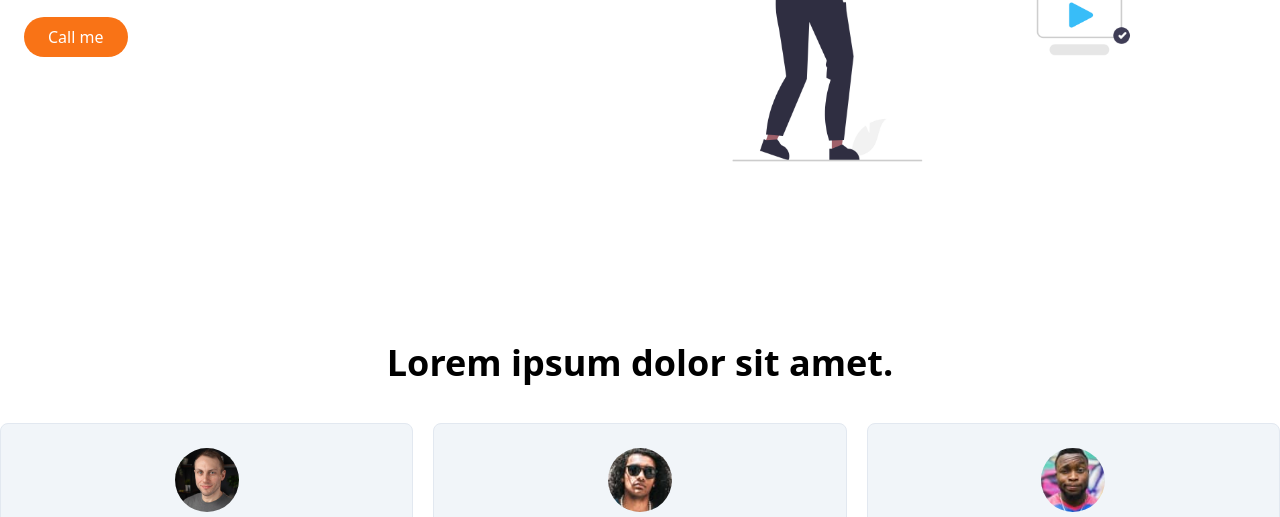
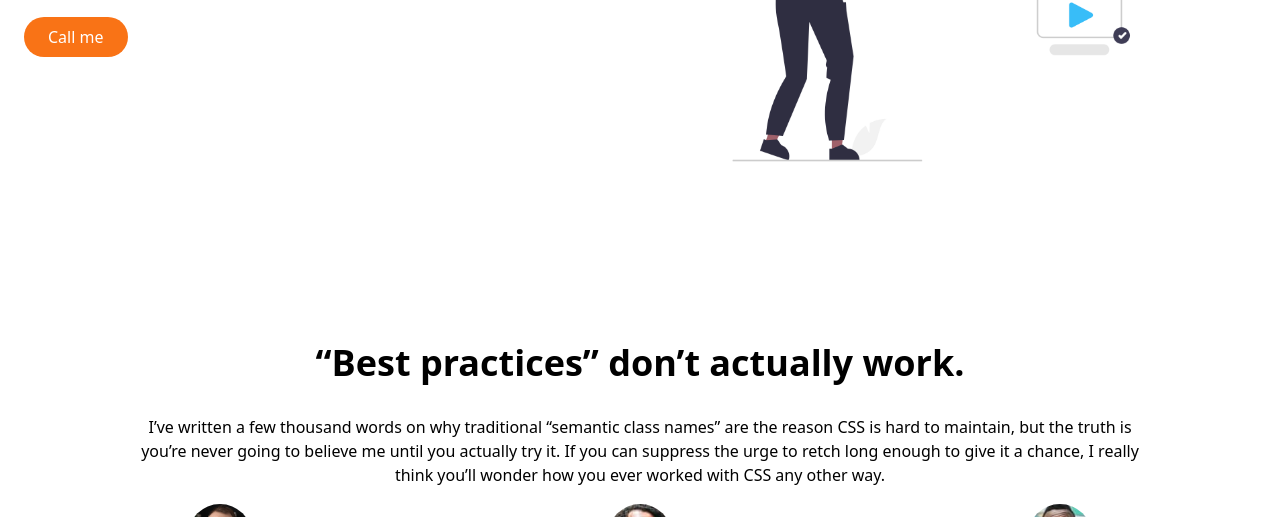
Before and after one commit to mohamadanasfattoum/tailwindcss-2024, a website: page index.html in a window 1280 px wide. Shown: the part 413-930 px from the top of the page. Drawn offline with Linux system fonts and the light colour scheme.

Commit message:
add p & hedaer in auther section

```diff
--- a/index.html
+++ b/index.html
@@ -41,24 +41,28 @@
     </section>
 
     <section id="auther">
-        <div class="container mx-auto my-32  text-center">
-            <h1 class="font-bold text-4xl">Lorem ipsum dolor sit amet.</h1>
+        <div class="container mx-auto my-32 px-5  text-center">
+            <h1 class="font-bold text-4xl">“Best practices” don’t actually work.</h1>
+
+            <p class="mt-8 max-w-5xl mx-auto">
+                I’ve written a few thousand words on why traditional “semantic class names” are the reason CSS is hard to maintain, but the truth is you’re never going to believe me until you actually try it. If you can suppress the urge to retch long enough to give it a chance, I really think you’ll wonder how you ever worked with CSS any other way.
+            </p>
 
             <div class="mt-10 flex flex-col space-x-0 space-y-5  md:flex-row md:space-x-5 md:space-y-0">
                 <div class="md:w-1/3 flex flex-col space-y-2 p-6 items-center rounded-lg border border-slate-200  bg-slate-100">
-                    <img src="./dist/images/adam.jpg" alt="Adam" class="rounded-full w-16" >
+                    <img src="./dist/images/adam.jpg" alt="Adam" class="rounded-full w-16 -mt-12" >
                     <h5 class="font-bold text-lg text-slate-900">Adam</h5>
                     <p class="leading-5 text-sm text-slate-700">Lorem ipsum dolor sit amet consectetur adipisicing elit. Id molestiae soluta recusandae ratione expedita non distinctio rem excepturi culpa illo.</p>
                 </div>
 
                 <div class="md:w-1/3 flex flex-col space-y-2 p-6 items-center rounded-lg border border-slate-200  bg-slate-100">
-                    <img src="./dist/images/leao.jpg" alt="Adam" class="rounded-full w-16" >
+                    <img src="./dist/images/leao.jpg" alt="Adam" class="rounded-full w-16 -mt-12" >
                     <h5 class="font-bold text-lg text-slate-900">Leao</h5>
                     <p class="leading-5 text-sm text-slate-700">Lorem ipsum dolor sit amet consectetur adipisicing elit. Id molestiae soluta recusandae ratione expedita non distinctio rem excepturi culpa illo.</p>
                 </div>
 
                 <div class="md:w-1/3 flex flex-col space-y-2 p-6 items-center rounded-lg border border-slate-200  bg-slate-100">
-                    <img src="./dist/images/masi.jpg" alt="Masi" class="rounded-full w-16" >
+                    <img src="./dist/images/masi.jpg" alt="Masi" class="rounded-full w-16 -mt-12" >
                     <h5 class="font-bold text-lg text-slate-900">Adam</h5>
                     <p class="leading-5 text-sm text-slate-700">Lorem ipsum dolor sit amet consectetur adipisicing elit. Id molestiae soluta recusandae ratione expedita non distinctio rem excepturi culpa illo.</p>
                 </div>
```
Also changed, not shown: dist/style.css.
